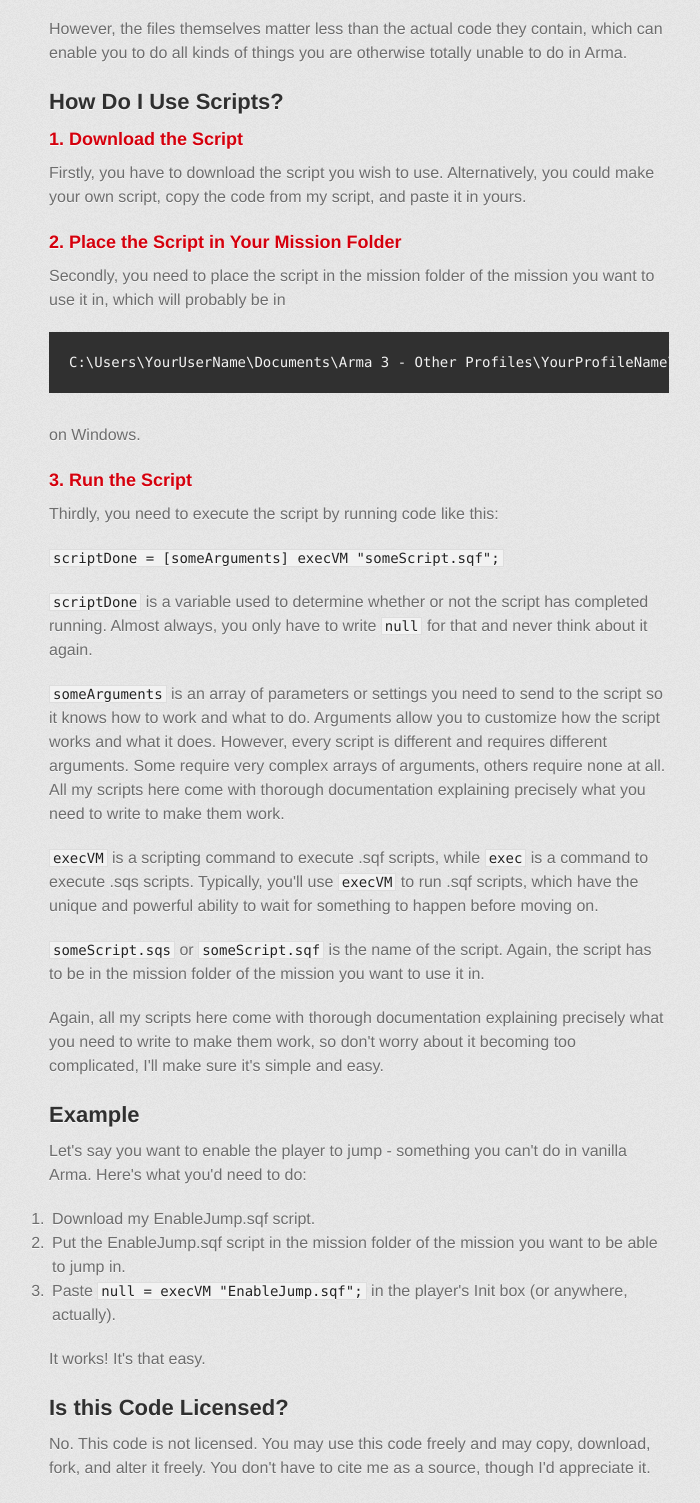
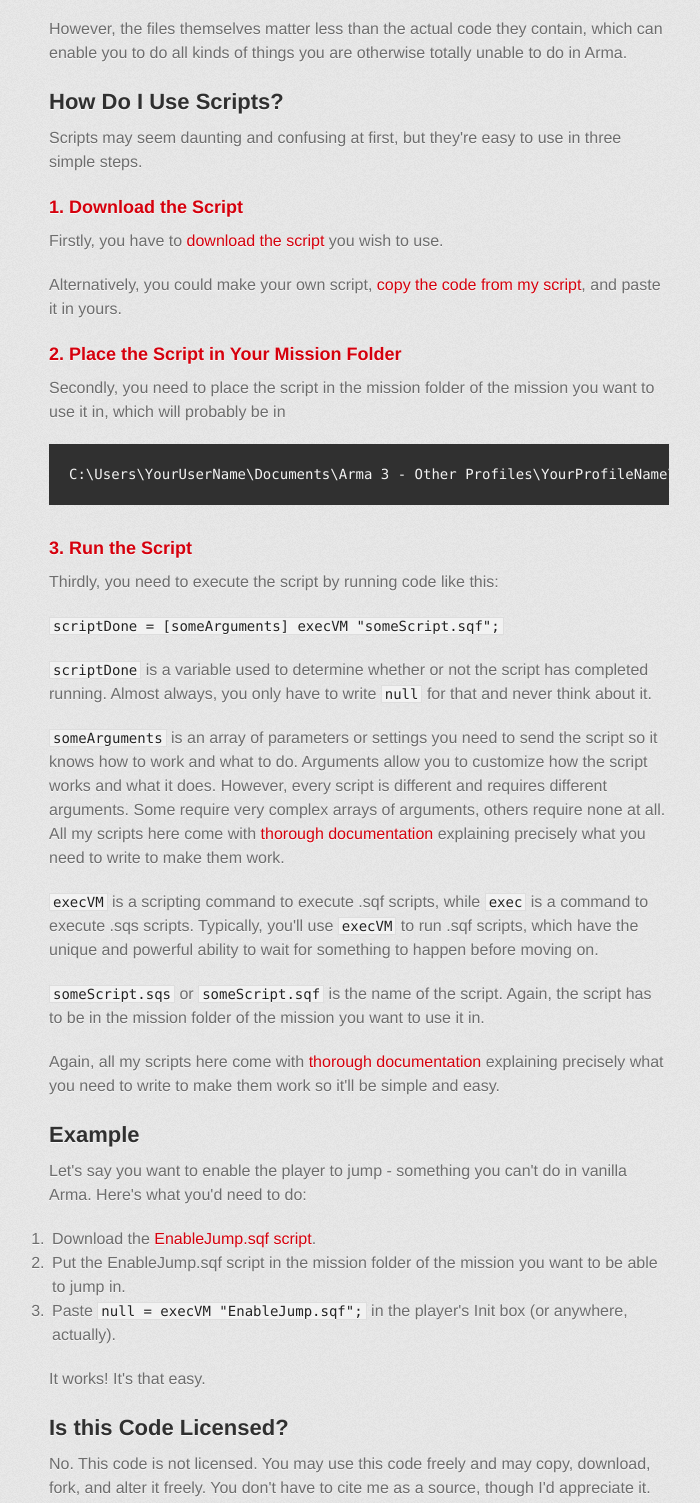
Before and after one commit to LeeCooper6/Arma-Scripts, a plain HTML site: page index.html in a window 1280 px wide. Shown: the part 663-2166 px from the top of the page, without its empty margins (281-981 px from the left). Drawn offline with Linux system fonts and the light colour scheme; a web font is replaced by a local one.

```diff
--- a/index.html
+++ b/index.html
@@ -34,7 +34,7 @@
           <h1>
 <a id="welcome" class="anchor" href="#welcome" aria-hidden="true"><span aria-hidden="true" class="octicon octicon-link"></span></a>Welcome</h1>
 
-<p>Welcome to my repository of open source scripts for Arma!</p>
+<p>Welcome to my repository of Arma scripts!</p>
 
 <p>I've specifically designed these scripts to be user-friendly to non-technical (non-programmer) players who just want things to work but don't have the time or knowledge to learn scripting and code.</p>
 
@@ -50,10 +50,14 @@
 <h2>
 <a id="how-do-i-use-scripts" class="anchor" href="#how-do-i-use-scripts" aria-hidden="true"><span aria-hidden="true" class="octicon octicon-link"></span></a>How Do I Use Scripts?</h2>
 
+<p>Scripts may seem daunting and confusing at first, but they're easy to use in three simple steps.</p>
+
 <h3>
 <a id="1-download-the-script" class="anchor" href="#1-download-the-script" aria-hidden="true"><span aria-hidden="true" class="octicon octicon-link"></span></a>1. Download the Script</h3>
 
-<p>Firstly, you have to download the script you wish to use. Alternatively, you could make your own script, copy the code from my script, and paste it in yours.</p>
+<p>Firstly, you have to <a href="https://github.com/LeeCooper6/Arma-Scripts/zipball/master">download the script</a> you wish to use.</p>
+
+<p>Alternatively, you could make your own script, <a href="https://github.com/LeeCooper6/Arma-Scripts">copy the code from my script</a>, and paste it in yours.</p>
 
 <h3>
 <a id="2-place-the-script-in-your-mission-folder" class="anchor" href="#2-place-the-script-in-your-mission-folder" aria-hidden="true"><span aria-hidden="true" class="octicon octicon-link"></span></a>2. Place the Script in Your Mission Folder</h3>
@@ -62,8 +66,6 @@
 
 <pre>C:\Users\YourUserName\Documents\Arma 3 - Other Profiles\YourProfileName\missions\YourMissionName</pre>
 
-<p>on Windows.</p>
-
 <h3>
 <a id="3-run-the-script" class="anchor" href="#3-run-the-script" aria-hidden="true"><span aria-hidden="true" class="octicon octicon-link"></span></a>3. Run the Script</h3>
 
@@ -71,15 +73,15 @@
 
 <p><code>scriptDone = [someArguments] execVM "someScript.sqf";</code></p>
 
-<p><code>scriptDone</code> is a variable used to determine whether or not the script has completed running. Almost always, you only have to write <code>null</code> for that and never think about it again.</p>
+<p><code>scriptDone</code> is a variable used to determine whether or not the script has completed running. Almost always, you only have to write <code>null</code> for that and never think about it.</p>
 
-<p><code>someArguments</code> is an array of parameters or settings you need to send to the script so it knows how to work and what to do. Arguments allow you to customize how the script works and what it does. However, every script is different and requires different arguments. Some require very complex arrays of arguments, others require none at all. All my scripts here come with thorough documentation explaining precisely what you need to write to make them work.</p>
+<p><code>someArguments</code> is an array of parameters or settings you need to send the script so it knows how to work and what to do. Arguments allow you to customize how the script works and what it does. However, every script is different and requires different arguments. Some require very complex arrays of arguments, others require none at all. All my scripts here come with <a href="https://github.com/LeeCooper6/Arma-Scripts/blob/master/README.md">thorough documentation</a> explaining precisely what you need to write to make them work.</p>
 
 <p><code>execVM</code> is a scripting command to execute .sqf scripts, while <code>exec</code> is a command to execute .sqs scripts. Typically, you'll use <code>execVM</code> to run .sqf scripts, which have the unique and powerful ability to wait for something to happen before moving on.</p>
 
 <p><code>someScript.sqs</code> or <code>someScript.sqf</code> is the name of the script. Again, the script has to be in the mission folder of the mission you want to use it in.</p>
 
-<p>Again, all my scripts here come with thorough documentation explaining precisely what you need to write to make them work, so don't worry about it becoming too complicated, I'll make sure it's simple and easy.</p>
+<p>Again, all my scripts here come with <a href="https://github.com/LeeCooper6/Arma-Scripts/blob/master/README.md">thorough documentation</a> explaining precisely what you need to write to make them work so it'll be simple and easy.</p>
 
 <h2>
 <a id="example" class="anchor" href="#example" aria-hidden="true"><span aria-hidden="true" class="octicon octicon-link"></span></a>Example</h2>
@@ -87,7 +89,7 @@
 <p>Let's say you want to enable the player to jump - something you can't do in vanilla Arma. Here's what you'd need to do:</p>
 
 <ol>
-<li>Download my EnableJump.sqf script.</li>
+<li>Download the <a href="https://github.com/LeeCooper6/Arma-Scripts/blob/master/EnableJump.sqf">EnableJump.sqf script</a>.</li>
 <li>Put the EnableJump.sqf script in the mission folder of the mission you want to be able to jump in.</li>
 <li>Paste <code>null = execVM "EnableJump.sqf";</code> in the player's Init box (or anywhere, actually).</li>
 </ol>
@@ -98,6 +100,11 @@
 <a id="is-this-code-licensed" class="anchor" href="#is-this-code-licensed" aria-hidden="true"><span aria-hidden="true" class="octicon octicon-link"></span></a>Is this Code Licensed?</h2>
 
 <p>No. This code is not licensed. You may use this code freely and may copy, download, fork, and alter it freely. You don't have to cite me as a source, though I'd appreciate it.</p>
+
+<h1>
+<a id="documentation" class="anchor" href="#documentation" aria-hidden="true"><span aria-hidden="true" class="octicon octicon-link"></span></a>Documentation</h1>
+
+Here's the <a href="https://github.com/LeeCooper6/Arma-Scripts/blob/master/README.md">thorough documentation</a> explaining precisely what you need to write to make these scripts work.
         </section>
 
         <footer>
```
Also changed, not shown: params.json (+1 -1 lines).
